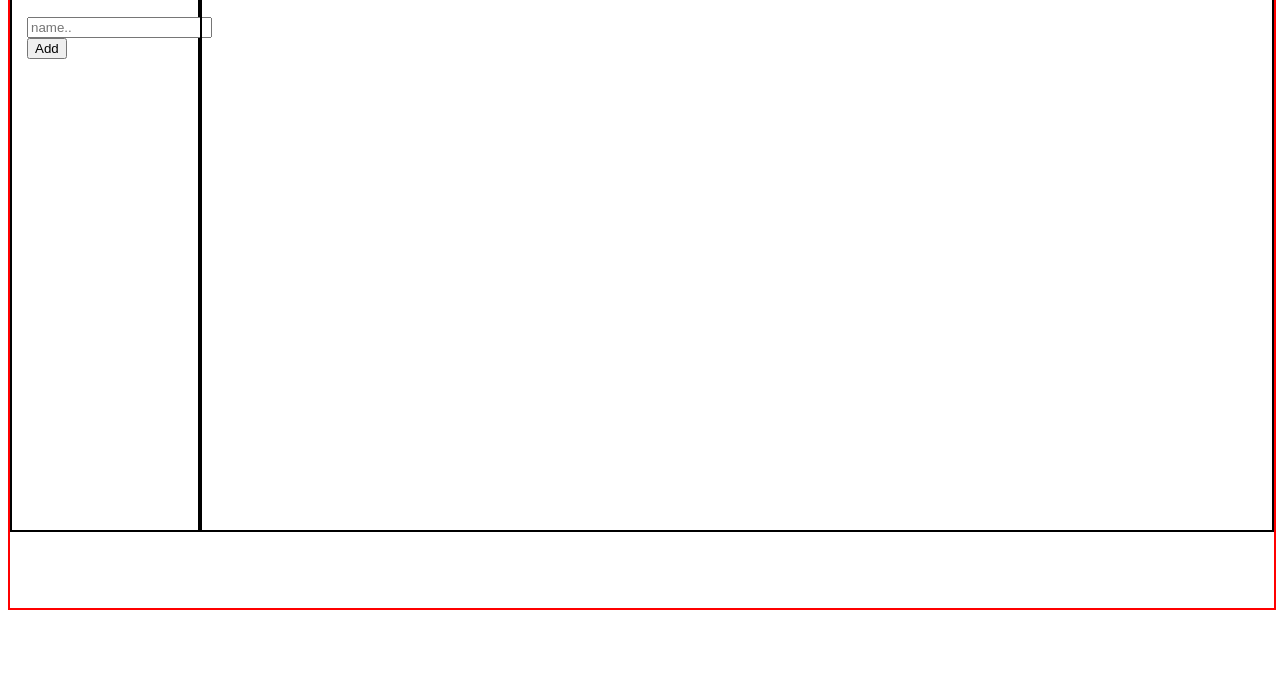
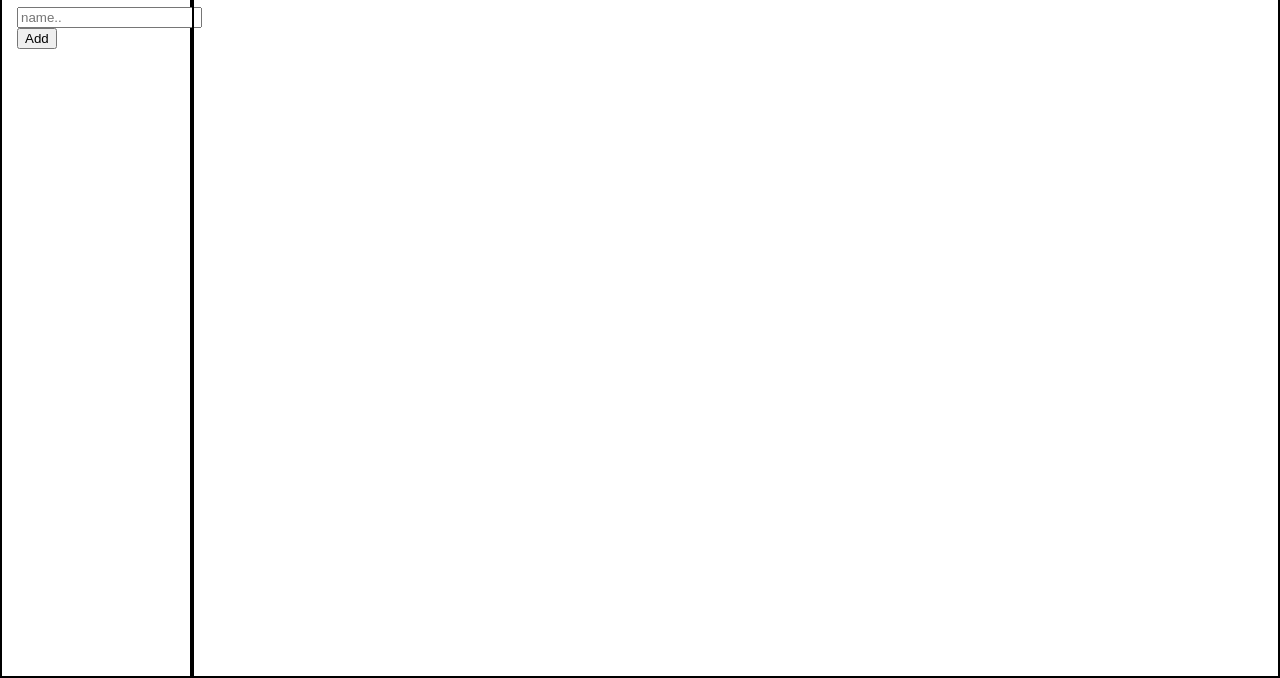
Before and after one commit to Coder8128/ToDoList-o, a website built with webpack: page dist/index.html in a window 1280 px wide. Shown: the part 122-800 px from the top of the page. Built offline with Linux system fonts and the light colour scheme.

Commit message:
Clean up a bit

```diff
--- a/src/style.css
+++ b/src/style.css
@@ -1,23 +1,28 @@
+body {
+    margin: 0;
+}
+
 #container {
     display: grid;
     grid-template-columns: 15% 1fr;
     grid-template-rows: 1fr 1fr;
 
     width: 100%;
-    height: 90vh;
+    height: 100vh;
     position: relative;
 
-    border: red 2px solid;
 }
 
 .left {
     border: black 2px solid;
-    height: 80vh;
+    height: 100vh;
+    box-sizing: border-box;
 }
 
 .right {
     border: black 2px solid;
-    height: 80vh;
+    height: 100vh;
+    box-sizing: border-box;
 }
 
 .create {
```
Also changed, not shown: src/index.js (+0 -8 lines), dist/bundle.js.
